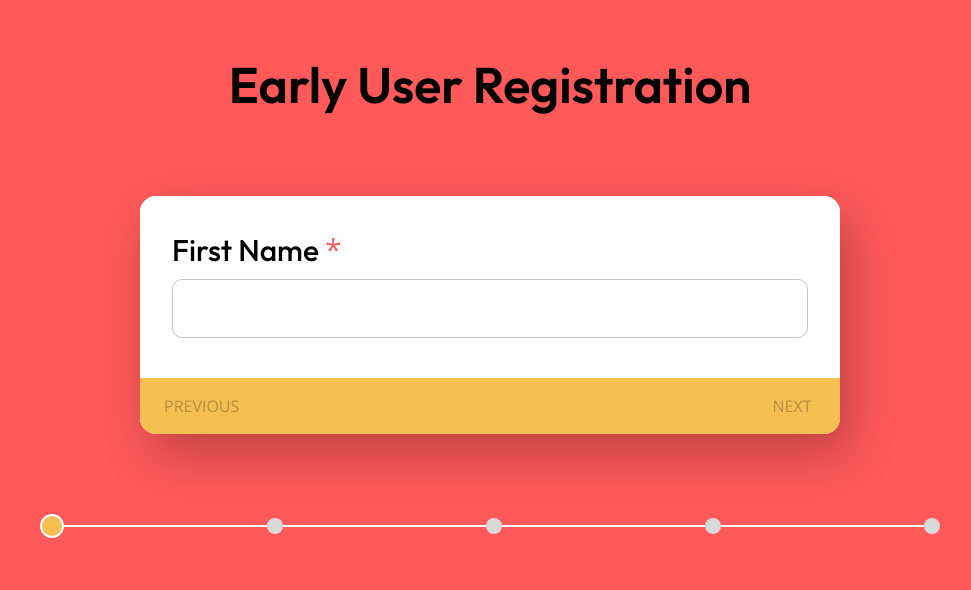
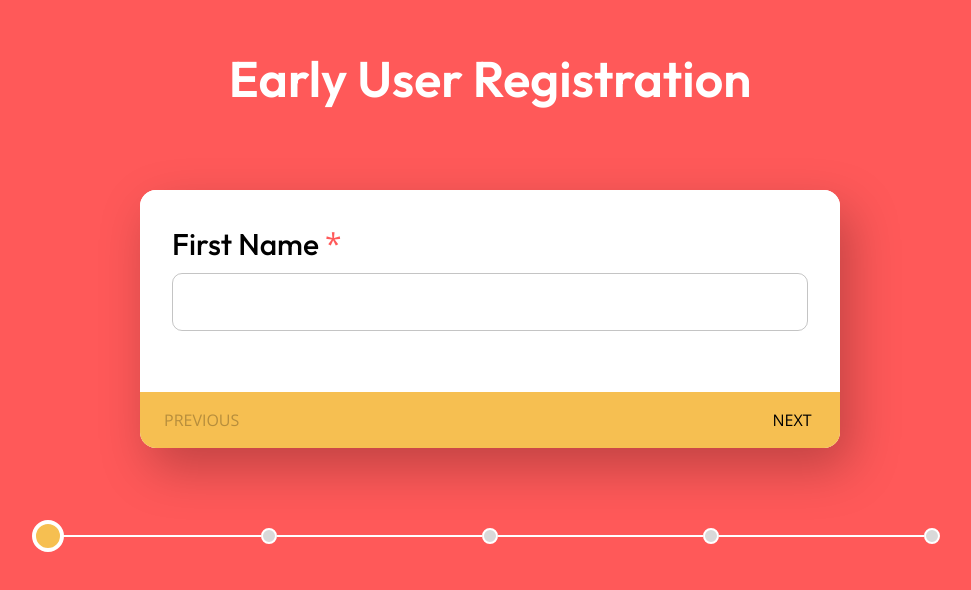
Before and after one commit to WalkingPal/walking-pal-web, a Next.js app: page /register in a window 1280 px wide. Shown: the part 104-694 px from the top of the page, without its empty margins (150-1121 px from the left). Built offline with nearby package versions, Linux system fonts and the light colour scheme.

Commit message:
feat: form animation & "yup" validation

```diff
--- a/package.json
+++ b/package.json
@@ -23,7 +23,8 @@
 		"next": "12.2.4",
 		"react": "18.2.0",
 		"react-dom": "18.2.0",
-		"sass": "^1.54.3"
+		"sass": "^1.54.3",
+		"yup": "^0.32.11"
 	},
 	"devDependencies": {
 		"@commitlint/cli": "^17.0.3",
--- a/pages/_globals.scss
+++ b/pages/_globals.scss
@@ -18,13 +18,3 @@ a {
 * {
 	box-sizing: border-box;
 }
-
-@media (prefers-color-scheme: dark) {
-	html {
-		color-scheme: dark;
-	}
-	body {
-		color: white;
-		background: black;
-	}
-}
--- a/pages/register/Register.tsx
+++ b/pages/register/Register.tsx
@@ -43,7 +43,7 @@ export const Register: NextPage = () => {
 			<Typography
 				variant="h4"
 				textAlign="center"
-				// fontSize={50}
+				color="white"
 			>
 				Early User Registration
 			</Typography>
--- a/pages/register/components/FormActions.tsx
+++ b/pages/register/components/FormActions.tsx
@@ -1,5 +1,5 @@
-import { FC, useState } from "react";
-import { Stack, Button, Typography, useFormControl } from "@mui/material";
+import { FC } from "react";
+import { Stack, Button, Typography } from "@mui/material";
 
 interface Props {
 	totalSteps: number;
@@ -7,6 +7,8 @@ interface Props {
 	goToPrevious: () => void;
 	goToNext: () => void;
 	handleSubmit: () => void;
+	isError: () => boolean;
+	setShowErr: (state: boolean) => void;
 }
 
 export const FormActions: FC<Props> = ({
@@ -15,9 +17,9 @@ export const FormActions: FC<Props> = ({
 	stepsCompleted,
 	totalSteps,
 	handleSubmit,
+	isError,
+	setShowErr,
 }) => {
-	const formState = useFormControl();
-
 	return (
 		<Stack
 			direction="row"
@@ -29,8 +31,14 @@ export const FormActions: FC<Props> = ({
 				<Typography textTransform="uppercase">previous</Typography>
 			</Button>
 			<Button
-				disabled={!formState?.filled && stepsCompleted !== totalSteps}
-				onClick={stepsCompleted === totalSteps ? handleSubmit : goToNext}
+				onClick={() => {
+					if (stepsCompleted === totalSteps) handleSubmit();
+					else if (isError()) {
+						setShowErr(true);
+					} else {
+						goToNext();
+					}
+				}}
 			>
 				<Typography textTransform="uppercase">
 					{stepsCompleted === totalSteps ? "submit" : "next"}
--- a/pages/register/components/FormProgress.tsx
+++ b/pages/register/components/FormProgress.tsx
@@ -1,5 +1,5 @@
 import { Step, StepLabel, Stepper } from "@mui/material";
-import { FC, Dispatch, SetStateAction } from "react";
+import { FC } from "react";
 import { ProgressConnector } from "./ProgressConnector";
 import { ProgressIcon } from "./ProgressIcon";
 
--- a/pages/register/components/InputField.tsx
+++ b/pages/register/components/InputField.tsx
@@ -3,66 +3,23 @@ import {
 	Typography,
 	InputLabel,
 	OutlinedInput,
-	useFormControl,
-	FormControlState,
-	Alert,
-	Collapse,
+	InputBaseProps,
 } from "@mui/material";
-import { FC, useEffect, useState } from "react";
-import { Dispatch, SetStateAction, ChangeEvent } from "react";
+import { FCC } from "types/IReact";
 
-interface Field {
+interface IInputField extends InputBaseProps {
 	label: string;
-	value: string;
-	setValue?: Dispatch<SetStateAction<string>>;
-	type?: string;
 }
-
-const emailRegex = /^[\w-\.]+@([\w-]+\.)+[\w-]{2,4}$/g;
-
-export const InputField: FC<Field> = ({ label, value, setValue, type }) => {
-	const [error, setError] = useState("");
-
-	useEffect(() => {
-		if (type === "email" && value && !emailRegex.test(value)) {
-			setError("Enter a valid email address");
-		} else {
-			setError("");
-		}
-	}, [value]);
-
+export const InputField: FCC<IInputField> = props => {
 	return (
-		<Stack gap="8px">
-			<InputLabel
-				required
-				sx={{
-					fontSize: 30,
-				}}
-			>
+		<Stack gap="8px" sx={{ p: "32px", backgroundColor: "white" }}>
+			<InputLabel required sx={{ fontSize: 30 }}>
 				<Typography variant="h5" component="span" fontWeight="medium">
-					{label}
+					{props.label}
 				</Typography>
 			</InputLabel>
-			<OutlinedInput
-				type={type}
-				value={value}
-				onChange={(e: ChangeEvent<HTMLTextAreaElement | HTMLInputElement>) => {
-					console.log(e.target.value);
-					{
-						setValue && setValue(e.target.value);
-					}
-					if (type === "email" && !emailRegex.test(e.target.value)) {
-						setError("Enter a valid email address");
-					} else {
-						setError("");
-					}
-				}}
-			/>
-			<Collapse in={error ? true : false}>
-				<Alert severity="error">
-					<Typography variant="textMd">{error}</Typography>
-				</Alert>
-			</Collapse>
+			<OutlinedInput {...props} label={undefined} />
+			{props.children}
 		</Stack>
 	);
 };
--- a/pages/register/components/ProgressConnector.tsx
+++ b/pages/register/components/ProgressConnector.tsx
@@ -1,19 +1,9 @@
-import {
-	Box,
+import { StepConnector, styled, StepConnectorProps } from "@mui/material";
+import { StyledComponent } from "@emotion/styled";
+
+export const ProgressConnector: StyledComponent<StepConnectorProps> = styled(
 	StepConnector,
-	styled,
-	StepConnectorProps,
-	Theme,
-} from "@mui/material";
-import { FC } from "react";
-import { StyledComponent } from "@emotion/styled";
-import { MUIStyledCommonProps } from "@mui/system";
-
-export const ProgressConnector: StyledComponent<
-	StepConnectorProps & MUIStyledCommonProps<Theme>,
-	{},
-	{}
-> = styled(StepConnector)({
+)({
 	backgroundColor: "#FFFFFF",
 	height: 2,
 });
--- a/pages/register/components/ProgressIcon.tsx
+++ b/pages/register/components/ProgressIcon.tsx
@@ -1,7 +1,5 @@
-import { Box, styled, Theme } from "@mui/material";
-import { StyledComponent } from "@emotion/styled";
-import { MUIStyledCommonProps } from "@mui/system";
-import { DetailedHTMLProps, FC, HTMLAttributes } from "react";
+import { Box } from "@mui/material";
+import { FC } from "react";
 
 interface Props {
 	active: boolean;
@@ -9,35 +7,16 @@ interface Props {
 }
 
 export const ProgressIcon: FC<Props> = ({ active, completed }) => {
-	if (active)
-		return (
-			<Box
-				sx={{
-					width: 24,
-					height: 24,
-					borderRadius: "50%",
-					border: "2px solid #FFFFFF",
-					backgroundColor: "#F6BF51",
-				}}
-			></Box>
-		);
-
-	return completed ? (
+	return (
 		<Box
 			sx={{
+				transition: "500ms",
+				transform: active ? `scale(2)` : undefined,
 				width: 16,
 				height: 16,
 				borderRadius: "50%",
-				backgroundColor: "#A6C753",
-			}}
-		></Box>
-	) : (
-		<Box
-			sx={{
-				width: 16,
-				height: 16,
-				borderRadius: "50%",
-				backgroundColor: "#D9D9D9",
+				border: "2px solid #FFFFFF",
+				backgroundColor: active ? "#F6BF51" : completed ? "#A6C753" : "#D9D9D9",
 			}}
 		></Box>
 	);
--- a/pages/register/components/RegistrationForm.tsx
+++ b/pages/register/components/RegistrationForm.tsx
@@ -1,12 +1,19 @@
+import { Stack, Box, FormHelperText } from "@mui/material";
 import {
-	Stack,
-	Typography,
-	FormControl,
-	OutlinedInput,
-	InputLabel,
-	Button,
-} from "@mui/material";
-import { FC, useState, Dispatch, SetStateAction } from "react";
+	checkValidity,
+	FieldName,
+	Fields,
+	fields,
+} from "pages/register/components/formValidation";
+import {
+	FC,
+	useState,
+	Dispatch,
+	SetStateAction,
+	useLayoutEffect,
+	useRef,
+	ChangeEvent,
+} from "react";
 import { FormActions } from "./FormActions";
 import { InputField } from "./InputField";
 
@@ -28,10 +35,12 @@ export const RegistrationForm: FC<Props> = ({
 	stepsCompleted,
 	setStepsCompleted,
 }) => {
-	const [firstName, setFirstName] = useState("");
-	const [lastName, setLastName] = useState("");
-	const [email, setEmail] = useState("");
-	const [university, setUniversity] = useState("");
+	const [formData, setFormData] = useState<Fields>({
+		firstName: "",
+		lastName: "",
+		email: "",
+		university: "",
+	});
 
 	const goToPrevious = () => {
 		if (stepsCompleted === 0) return;
@@ -44,13 +53,38 @@ export const RegistrationForm: FC<Props> = ({
 	};
 
 	const handleSubmit = () => {
-		const user: User = {
-			firstName,
-			lastName,
-			email,
-			university,
+		const user: User = formData;
+		console.log(user);
 	};
-		console.log(user);
+
+	const boxRef = useRef<HTMLDivElement>(null);
+	const translateX = useRef(0);
+	useLayoutEffect(() => {
+		translateX.current = boxRef.current?.offsetWidth!;
+	}, []);
+
+	const [showErr, setShowErr] = useState(false);
+	const runSetShowErr = (state: boolean) => {
+		setShowErr(state);
+	};
+	const errorMessage = useRef("");
+	const onFieldChange = async (e: ChangeEvent<HTMLInputElement>) => {
+		setShowErr(false);
+		setFormData(prev => ({ ...prev, [e.target.name]: e.target.value }));
+		errorMessage.current = await checkValidity(
+			e.target.value,
+			e.target.name as FieldName,
+		);
+	};
+
+	const isError = () => {
+		if (!Object.values(formData)[stepsCompleted].length) {
+			errorMessage.current = "This is a Required Field.";
+		}
+		return (
+			!Object.values(formData)[stepsCompleted].length ||
+			!!errorMessage.current.length
+		);
 	};
 
 	return (
@@ -62,54 +96,54 @@ export const RegistrationForm: FC<Props> = ({
 			borderRadius="16px"
 			overflow="hidden"
 		>
-			<FormControl>
-				<Stack
-					sx={{
-						padding: "32px",
-						backgroundColor: "white",
+			<div
+				style={{
+					display: "flex",
+					transform: `translateX(-${translateX.current * stepsCompleted}px)`,
+					transition: "1s",
 				}}
 			>
-					{stepsCompleted === 0 && (
+				{(Object.entries(fields) as Array<[FieldName, string]>).map(
+					([fieldName, label], i) => {
+						return (
+							<Box ref={boxRef} key={"field-" + i} sx={{ minWidth: "100%" }}>
 								<InputField
-							label="First Name"
-							value={firstName}
-							setValue={setFirstName}
+									label={label}
+									name={fieldName}
+									value={formData[fieldName]}
+									onChange={onFieldChange}
+								>
+									<FormHelperText error>
+										{showErr && errorMessage.current}&nbsp;
+									</FormHelperText>
+								</InputField>
+							</Box>
+						);
+					},
+				)}
+				<Box sx={{ minWidth: "100%" }}>
+					<InputField
+						label="Follow us on Instagram"
+						value="@walkingpal.in"
+						disabled
+						sx={{
+							"& .Mui-disabled": {
+								color: "#000",
+								"-webkit-text-fill-color": "#000",
+							},
+						}}
 					/>
-					)}
-					{stepsCompleted === 1 && (
-						<InputField
-							label="Last Name"
-							value={lastName}
-							setValue={setLastName}
-						/>
-					)}
-					{stepsCompleted === 2 && (
-						<InputField
-							label="Email"
-							type="email"
-							value={email}
-							setValue={setEmail}
-						/>
-					)}
-					{stepsCompleted === 3 && (
-						<InputField
-							label="University"
-							value={university}
-							setValue={setUniversity}
-						/>
-					)}
-					{stepsCompleted === 4 && (
-						<InputField label="Follow us on Instagram" value="@walkingpal.in" />
-					)}
-				</Stack>
+				</Box>
+			</div>
 			<FormActions
 				totalSteps={totalSteps}
 				stepsCompleted={stepsCompleted}
 				goToNext={goToNext}
 				goToPrevious={goToPrevious}
 				handleSubmit={handleSubmit}
+				isError={isError}
+				setShowErr={runSetShowErr}
 			/>
-			</FormControl>
 		</Stack>
 	);
 };
--- /dev/null
+++ b/pages/register/components/formValidation.ts
@@ -0,0 +1,40 @@
+import * as yup from "yup";
+
+export type FieldName = "firstName" | "lastName" | "email" | "university";
+export type Fields = Record<FieldName, string>;
+export const fields: Fields = {
+	firstName: "First Name",
+	lastName: "Last Name",
+	email: "Email",
+	university: "University",
+};
+
+let schema = yup.object().shape({
+	firstName: yup
+		.string()
+		.matches(/^[aA-zZ\s]+$/, "Enter a valid First Name")
+		.min(3, `Names must be greater the 2 characters`),
+	lastName: yup
+		.string()
+		.matches(/^[aA-zZ\s]+$/, "Enter a valid Last Name")
+		.min(3, "Names must be greater the 2 characters"),
+	email: yup.string().email("Please enter valid Email"),
+	university: yup.string(),
+});
+
+export const checkValidity = async (
+	fieldData: string,
+	fieldName: FieldName,
+) => {
+	const testData = { [fieldName]: fieldData };
+
+	let validationMsg;
+	try {
+		await schema.validate(testData);
+		validationMsg = "";
+	} catch (err) {
+		//@ts-ignore
+		validationMsg = err.message;
+	}
+	return validationMsg;
+};
--- a/theme/WPThemeProvider.tsx
+++ b/theme/WPThemeProvider.tsx
@@ -1,6 +1,6 @@
 import { darkTheme, lightTheme } from "./themes";
 import { Context, createContext, useContext, useState } from "react";
-import { Theme, ThemeProvider } from "@mui/material";
+import { Theme } from "@mui/material";
 import { FCC } from "types/IReact";
 
 let ThemeContext: Context<Theme>;
@@ -24,10 +24,10 @@ export const WPThemeProvider: FCC = ({ children }) => {
 	ThemeUpdateContext = createContext(toggleTheme);
 
 	return (
-		<ThemeProvider theme={theme}>
+		<ThemeContext.Provider value={theme}>
 			<ThemeUpdateContext.Provider value={toggleTheme}>
 				{children}
 			</ThemeUpdateContext.Provider>
-		</ThemeProvider>
+		</ThemeContext.Provider>
 	);
 };
```
Also changed, not shown: 1 other file (tests, documents, lock files or other folders). Lines whose indentation alone changed are shown as unchanged.
